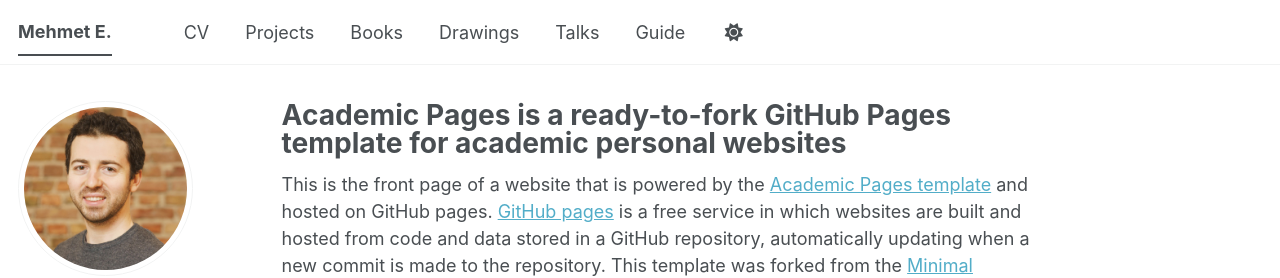
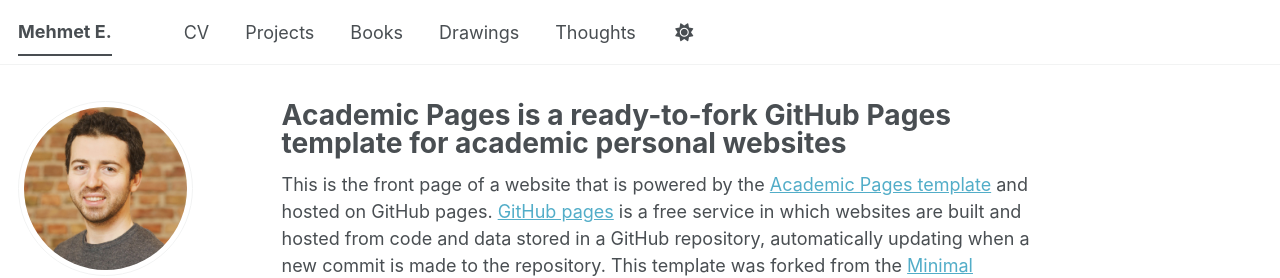
Before and after one commit to mekazanc/mekazanc.github.io, a Jekyll site: the page built from _pages/about.md, in a window 1280 px wide. Shown: the top 278 px of the page. Built offline with Jekyll 4.4.1, drawn with Linux system fonts in a browser that asks for light colours; a style sheet for code colours, icons or effects is not loaded.

Commit message:
update sections

```diff
--- a/_data/navigation.yml
+++ b/_data/navigation.yml
@@ -21,13 +21,12 @@ main:
   - title: "Drawings"
     url: /drawings/
 
-  - title: "Talks"
-    url: /talks/
-
+  - title: "Thoughts"
+    url: /thoughts/
 
 
   # - title: "CV"
   #   url: /cv-json/
 
-  - title: "Guide"
-    url: /markdown/
+  # - title: "Guide"
+  #   url: /markdown/
```
